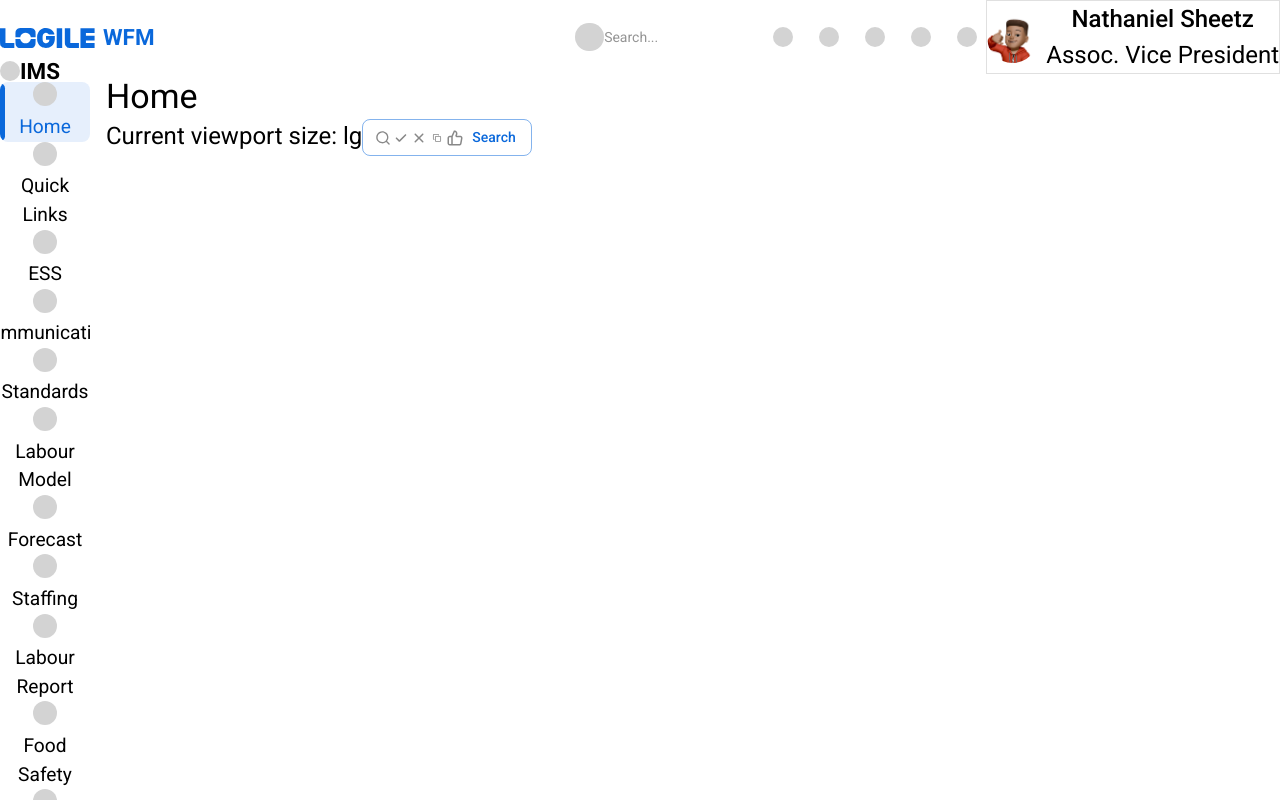
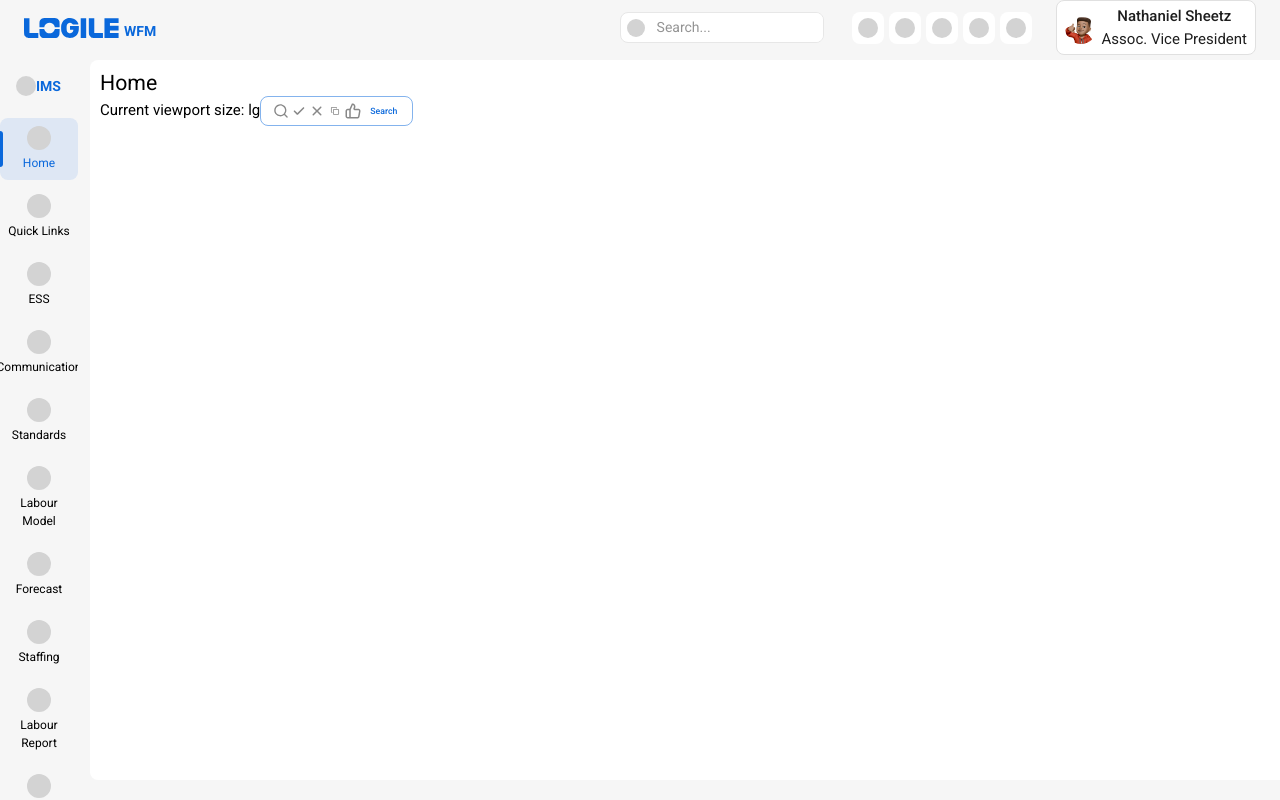
Before and after one commit to devBinay/task-template-poc, a React (Vite) app: page / in a window 1280 px wide. Built offline with nearby package versions, Linux system fonts and the light colour scheme.

Commit message:
Revert: App.scss content

```diff
--- a/src/App.scss
+++ b/src/App.scss
@@ -1,6 +1,41 @@
-* {
-    margin: 0;
-    padding: 0;
-    font-family: 'Roboto', sans-serif;
+:root{
+    font-family: 'roboto';
+    --space-xs:.4rem;
+    --space-sm:.6rem;
+    --space-md:.8rem;
+    --space-lg:1.2rem;
+    --space-xl:1.6rem;
+    --space-2xl:2rem;
+    --space-3xl:2.4rem;
+    --space-4xl:2.8rem;
+    --space-5xl:3.2rem;
+    --space-6xl:3.6rem;
+    --space-7xl:4rem;
+    --space-8xl:4.4rem;
+    --space-9xl:4.6rem;
+    --space-10xl:5.28rem;
+    --space-11xl:5.6rem;
+
+    --topBarHeight: 6rem;
+    --background-secondary: #F6F6F6;
+    --background-default: #ffffff;
+    --primary-color: #0A68DB;
+    --primary-color-hover: #0a68dbf5;
+    --secondary-color: #1E1E1E;
+    --text-primary: #1E1E1E;
+    --text-secondary: #1E1E1E;
+
+    --border-tertiary: 1px solid #E7E7E7;
+    --border-secondary: 1px solid #DCDCDC;
+    --border-primary: 1px solid #C1C1C1;
+    --border-brand-primary: 1px solid #0A68DB;
+    --border-brand-primary_subtle: 1px solid #2884F5;
+    --border-brand-primary_bold: 1px solid #0858B9;
+}
+
+*{
     box-sizing: border-box;
 }
+html{
+    font-size: 62.5%;
+}
```
